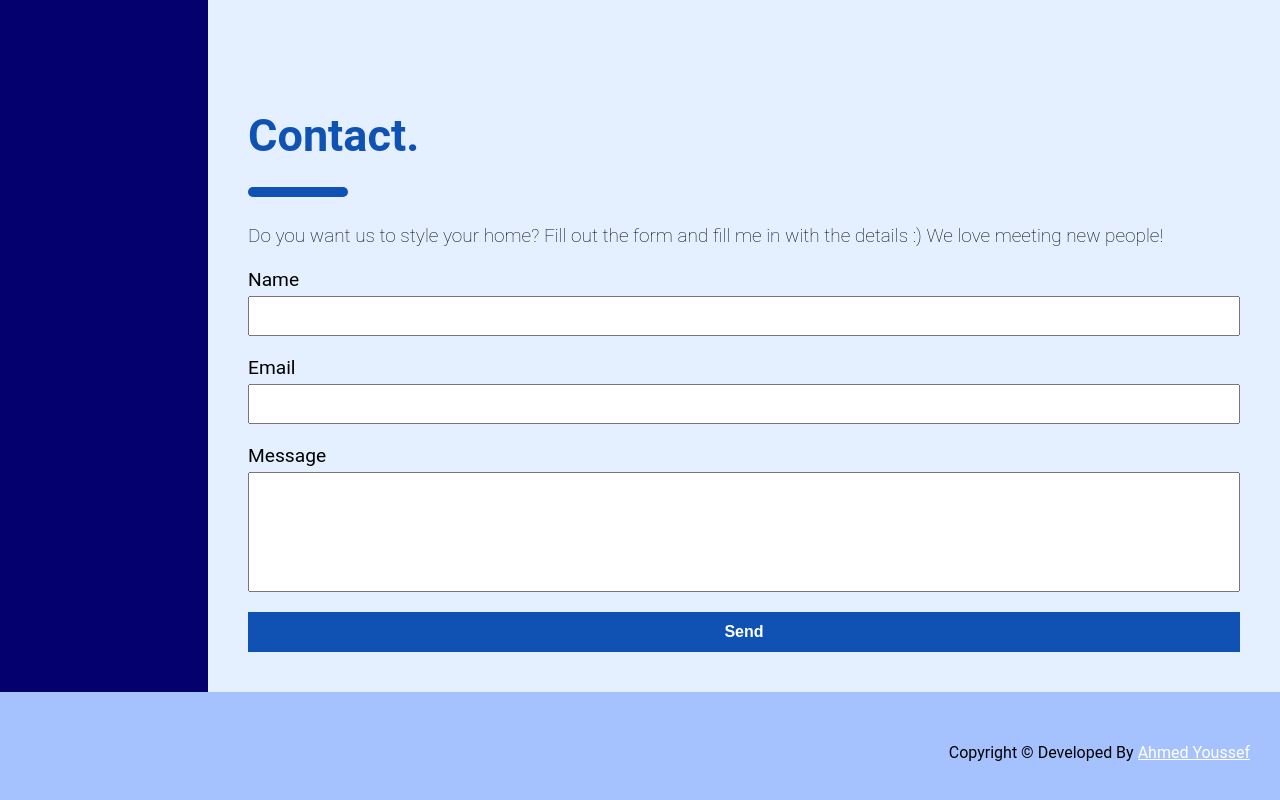
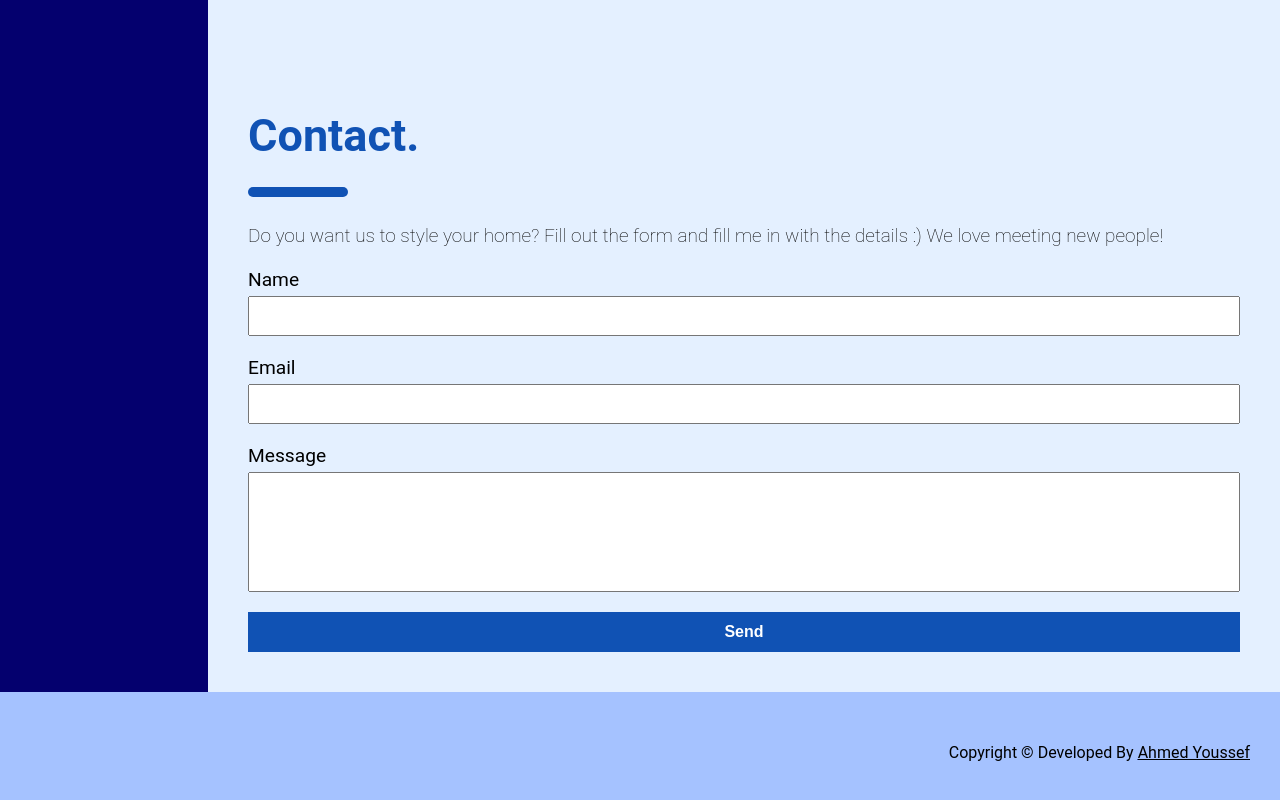
Before and after one commit to Ahmed-Youssef-404/Interior-Design-Responsive-web-page-1, a plain HTML site: page index.html in a window 1280 px wide. Shown: the part 3443-4243 px from the top of the page. Drawn offline with Linux system fonts and the light colour scheme.

Commit message:
change the color

```diff
--- a/index.html
+++ b/index.html
@@ -265,7 +265,7 @@
     </div>
 
     <footer>
-      <p>Copyright &copy; Developed By <a href="https://www.linkedin.com/in/ahmed-youssef-37732b2b6/" target="_blank"><u style="color: white;">Ahmed Youssef</u></a> </p>
+      <p>Copyright &copy; Developed By <a href="https://www.linkedin.com/in/ahmed-youssef-37732b2b6/" target="_blank"><u style="color: black;">Ahmed Youssef</u></a> </p>
     </footer>
 
     <script src="js/js.js"></script>
```
